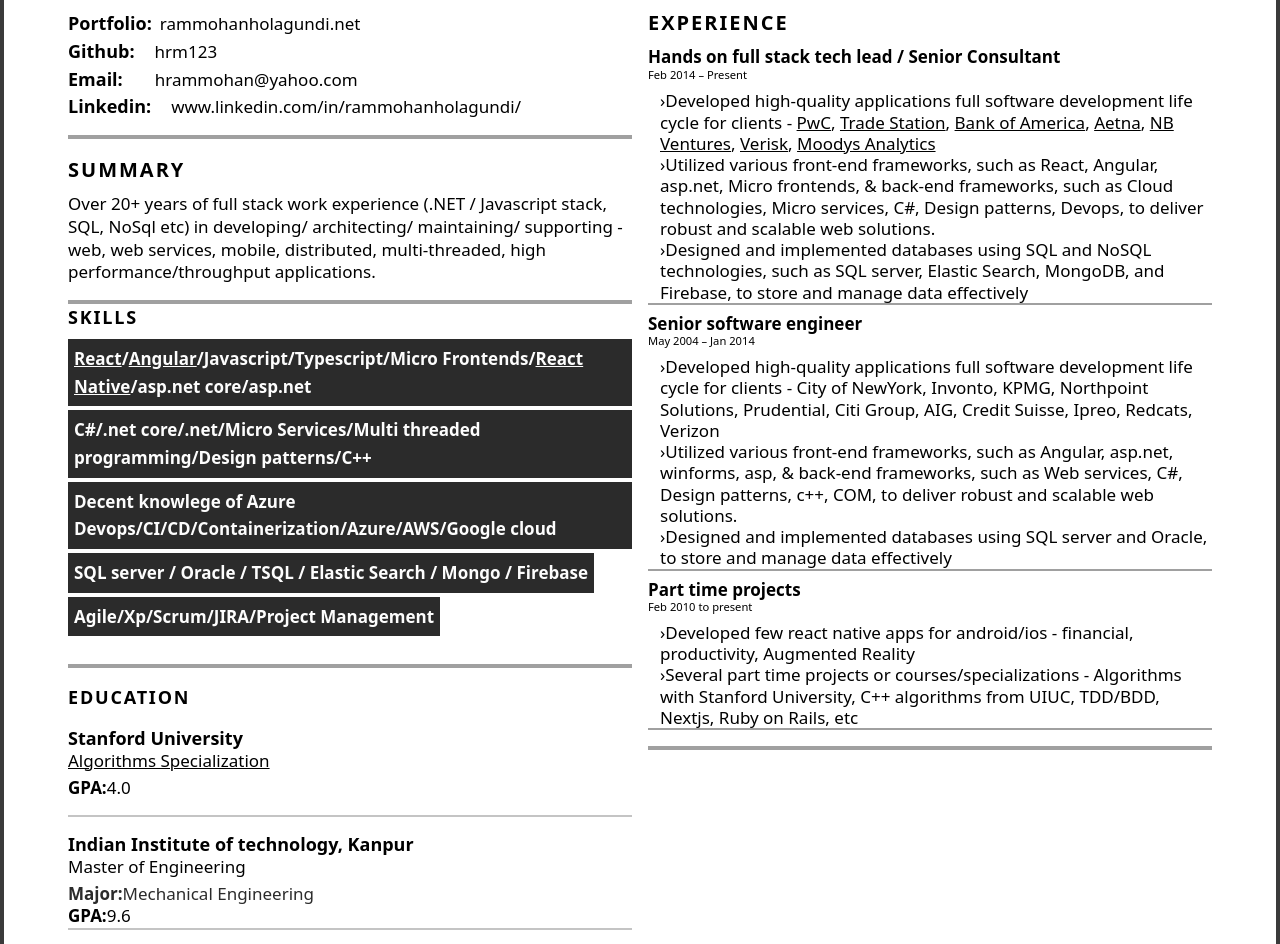
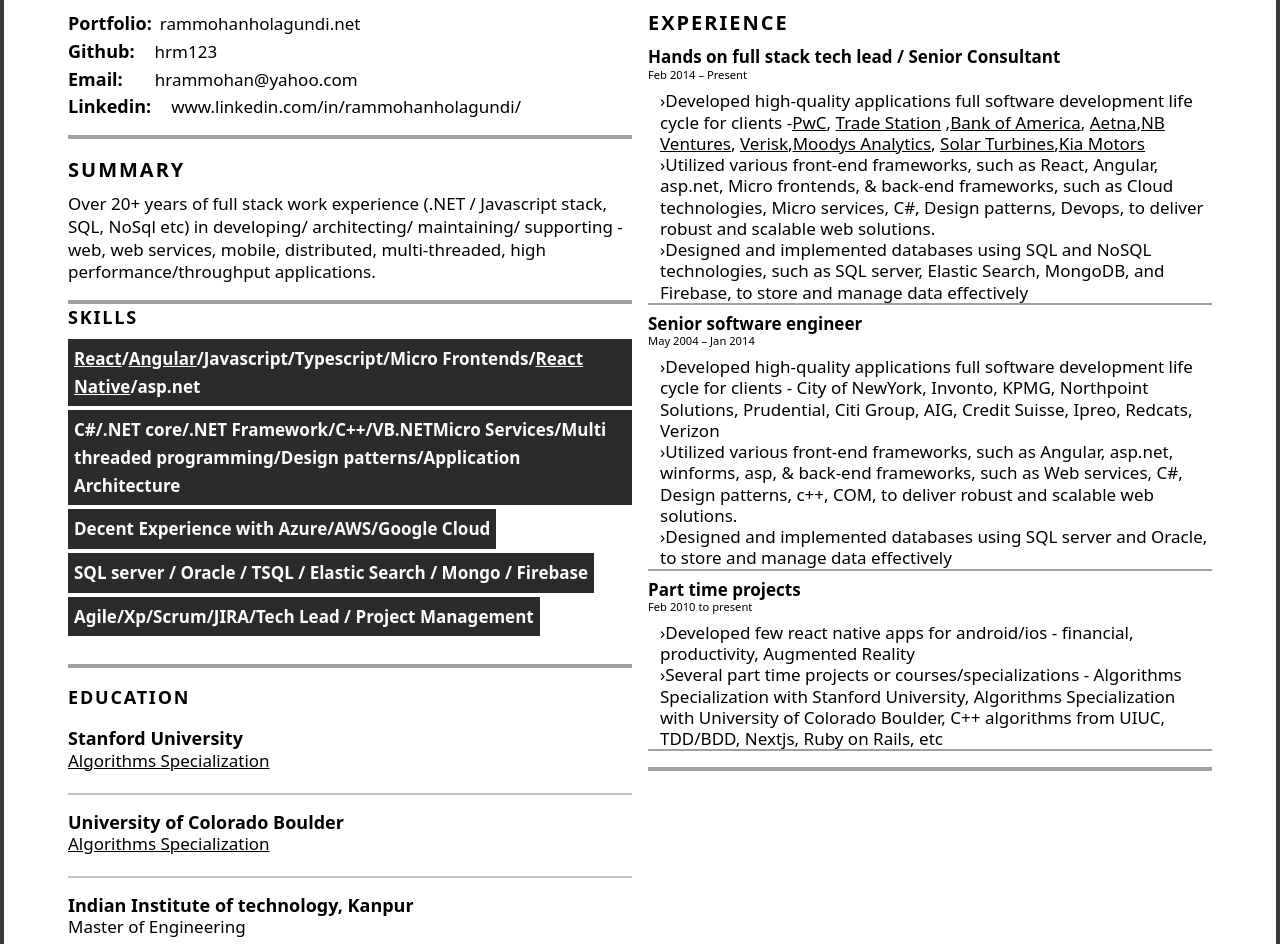
Before and after one commit to hrm123/nextjs, a Next.js app: page / in a window 1280 px wide. Shown: the part 260-1204 px from the top of the page. Built offline with nearby package versions, Linux system fonts and the light colour scheme; what tailwind-heropatterns would draw is missing.

Commit message:
update experience

```diff
--- a/src/components/education.tsx
+++ b/src/components/education.tsx
@@ -28,7 +28,7 @@
                   </header>
 
                   <p className="mt-1 leading-normal text-md text-gray-800"></p>
-                  <p className="leading-normal  text-md">
+                  <p className="leading-normal  text-md" hidden={true}>
                     <span
                       className="font-semibold  text-md leading-snugish"
                     >
@@ -38,7 +38,28 @@
                   </p>
                 </section>
                 {/*school 2------------------------------------------------------------------------------------------*/}
+                <section className="pb-4 mt-4 mb-4 border-b-2 break-inside-avoid">
+                  <header>
+                    <h3
+                      className="flex-grow text-lg font-semibold  leading-snugish"
+                    >
+                      University of Colorado Boulder
+                    </h3>
+                    <p className="leading-normal text-md ">
+                      <a className='underline' href='https://coursera.org/share/2ff901ce07bb657f7cc62a5fbb585fa4'>Algorithms Specialization</a>
+                    </p>
+                  </header>
 
+                  <p className="mt-1 leading-normal text-md text-gray-800"></p>
+                  <p className="leading-normal  text-md" hidden={true}>
+                    <span
+                      className="font-semibold  text-md leading-snugish"
+                    >
+                      GPA:
+                    </span>
+                    4.0
+                  </p>
+                </section>
                 <section className="mt-2  border-b-2 break-inside-avoid">
                   <header>
                     <h3
@@ -54,12 +75,12 @@
                     <span
                       className="font-semibold  text-md leading-snugish"
                     >
-                      Major:
+                      Major:&nbsp;
                     </span>
                     Mechanical Engineering
                   </p>
-
-                  <p className="leading-normal  text-md">
+                  <p className="mt-1 leading-normal text-md text-gray-800"></p>
+                  <p className="leading-normal  text-md" hidden={true}>
                     <span
                       className="font-semibold  text-md leading-snugish"
                     >
@@ -85,11 +106,12 @@
                     <span
                       className="font-semibold  text-md leading-snugish"
                     >
-                      Subject:
+                      Major:&nbsp;
                     </span>
                     Mechanical Engineering
                   </p>
-                  <p className="leading-normal  text-md">
+                  <p className="mt-1 leading-normal text-md text-gray-800"></p>
+                  <p className="leading-normal  text-md" hidden={true}>
                     <span
                       className="font-semibold  text-md leading-snugish"
                     >
--- a/src/components/experience.tsx
+++ b/src/components/experience.tsx
@@ -31,7 +31,12 @@
               >
                 &rsaquo;
               </span>
-              Developed high-quality  applications full software development life cycle for clients - <Link href="/client/3" className='underline'>PwC</Link>, <Link href="/client/4" className='underline'>Trade Station</Link>, <Link href="/client/1" className='underline'>Bank of America</Link>, <Link href="/client/8" className='underline'>Aetna</Link>, <Link href="/client/2" className='underline'>NB Ventures</Link>, <Link href="/client/10" className='underline'>Verisk</Link>, <Link href="/client/6" className='underline'>Moodys Analytics</Link>
+              Developed high-quality  applications full software development life cycle for clients -
+              <Link href="/client/3" className='underline'>PwC</Link>, <Link href="/client/4" className='underline'>Trade Station</Link> ,
+              <Link href="/client/1" className='underline'>Bank of America</Link>, <Link href="/client/8" className='underline'>Aetna</Link>,
+              <Link href="/client/2" className='underline'>NB Ventures</Link>, <Link href="/client/10" className='underline'>Verisk</Link>,
+              <Link href="/client/6" className='underline'>Moodys Analytics</Link>, <Link href="/client/11" className='underline'>Solar Turbines</Link>,
+              <Link href="/client/3" className='underline'>Kia Motors</Link>
             </li>
             <li>
               <span
@@ -120,7 +125,9 @@
             >
               &rsaquo;
             </span>
-            Several part time projects or courses/specializations - Algorithms with Stanford University,  C++ algorithms from UIUC, TDD/BDD, Nextjs, Ruby on Rails, etc
+            Several part time projects or courses/specializations - Algorithms Specialization with Stanford University,
+              Algorithms Specialization with University of Colorado Boulder,
+              C++ algorithms from UIUC, TDD/BDD, Nextjs, Ruby on Rails, etc
           </li>
 
 
--- a/src/components/skills.tsx
+++ b/src/components/skills.tsx
@@ -23,17 +23,17 @@
           <li
             className="p-1.5 mr-1.6 mb-1 text-white leading-relaxed print:bg-white print:border-inset bg-gray-800"
           >
-            <Link href="/tech/1" className='underline'>React</Link>/<Link href="/tech/2" className='underline'>Angular</Link>/Javascript/Typescript/Micro Frontends/<Link href="/tech/3" className='underline'>React Native</Link>/asp.net core/asp.net
+            <Link href="/tech/1" className='underline'>React</Link>/<Link href="/tech/2" className='underline'>Angular</Link>/Javascript/Typescript/Micro Frontends/<Link href="/tech/3" className='underline'>React Native</Link>/asp.net
           </li>
           <li
             className="p-1.5 mr-1.6 mb-1 text-white leading-relaxed print:bg-white print:border-inset bg-gray-800"
           >
-            C#/.net core/.net/Micro Services/Multi threaded programming/Design patterns/C++
+            C#/.NET core/.NET Framework/C++/VB.NETMicro Services/Multi threaded programming/Design patterns/Application Architecture
           </li>
           <li
             className="p-1.5 mr-1.6 mb-1 text-white leading-relaxed print:bg-white print:border-inset bg-gray-800"
           >
-            Decent knowlege of Azure Devops/CI/CD/Containerization/Azure/AWS/Google cloud
+            Decent Experience with Azure/AWS/Google Cloud
           </li>
           <li
           className="p-1.5 mr-1.6 mb-1 text-white leading-relaxed print:bg-white print:border-inset bg-gray-800"
@@ -44,7 +44,7 @@
         <li
           className="p-1.5 mr-1.6 mb-1 text-white leading-relaxed print:bg-white print:border-inset bg-gray-800"
         >
-          Agile/Xp/Scrum/JIRA/Project Management
+          Agile/Xp/Scrum/JIRA/Tech Lead / Project Management
         </li>
           </ul>
       </section>
--- a/src/pages/client/[id].tsx
+++ b/src/pages/client/[id].tsx
@@ -58,7 +58,7 @@
   };
 
 clientMap['3'] = {
-  title: 'PwC',
+  title: 'Infosys/PwC',
   id:3,
   projects : [
     {
@@ -72,6 +72,12 @@
       name: 'Tech Lead - PwC/Infosys',
       dates: 'Sep 2022 - May 2023',
       details: 'Hands on tech lead working on design, architect, coding, dev-ops for next generation audit (Acceleration cecnter) website using technologies -  React, Redux Toolkit, Flux,  Typescript, Fluent UI (React),  webpack, SCSS, react bootstrap, C#, .NET core, Azure, Micro Frontends, CI/CD with azure devops, authentication & authorization, Microservices using gRPC/REST, C#, sql server, mongo'
+    },
+    {
+      id:2,
+      name: 'Tech Lead - Kia/Infosys',
+      dates: 'June 2023 - Dec 2023',
+      details: 'Worked on devops/support/feature development for kia vehicles website including triage issues/escalations with servicenow, gathering requirements and giving technical solutions, and assigning tasks to offshore team members. Technology – React, Azure, Kubernetes, mailgun, SQL server.'
     }
   ]
   };
@@ -129,6 +135,19 @@
       }
     ]
   };
+
+  clientMap['11'] = {
+    title: 'Principal Engineer - Solar Turbines',
+    id:11,
+    projects : [
+      {
+        id:1,
+        name: 'Modernization of Turbotronic Tools',
+        dates: 'Dec 2023 - Sep  2025',
+        details: 'Rearchitecting/implementing Turbotronic tools applications (which were built using 20+ year old technologies) into highly performant (~10x to 40x speed improvements), maintainable applications using modern technologies - .NET8, C#, SQL server, Web services, React. Responsibilities include – architecting/implementing/production support of the applications, coordinating offshore team of developers / testers, onsite team of developers/testers, interacting with business users/leaders onsite to gather requirements and create innovative technical solutions for the requirements. Other responsibilities – Leading scrum calls, grooming backlog, code reviews, coding standards, ideas for Intern projects & mentoring junior team members, interns etc. Turbotronic tools are set of applications used throughout the lifecycle of Turbine affecting the mechanical, electrical & control system schematics and sales, support and delivery.'
+      }
+    ]
+  };
 function ClientPage() {
   const router = useRouter();
     const selectedClient = router.query.id  ? (Array.isArray(router.query.id) ? router.query.id[0] : router.query.id)  : '1';
@@ -180,6 +199,7 @@
             { params: { id: '2' } },
             { params: { id: '6' } },
             { params: { id: '10' } },
+            { params: { id: '11' } },
         ],
         fallback: false
     };
```
